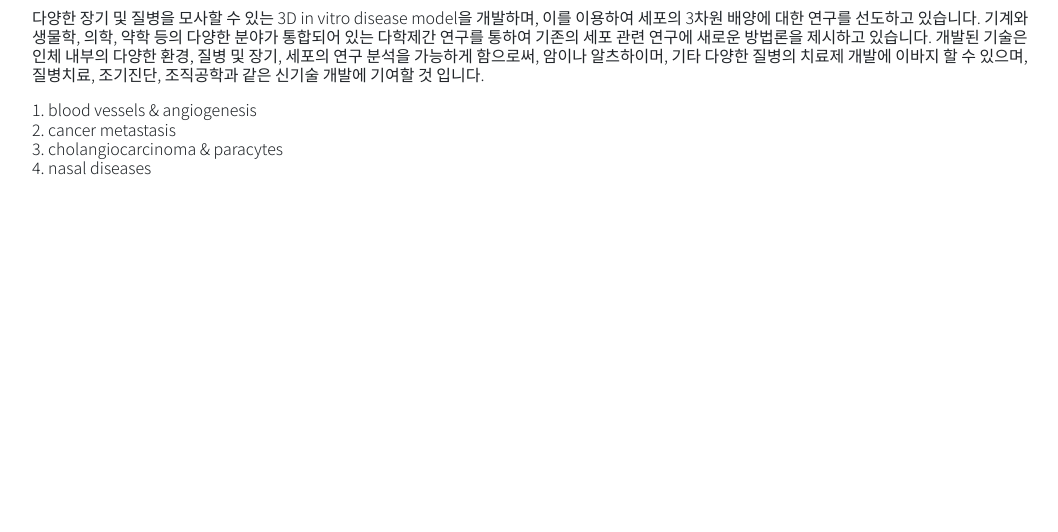
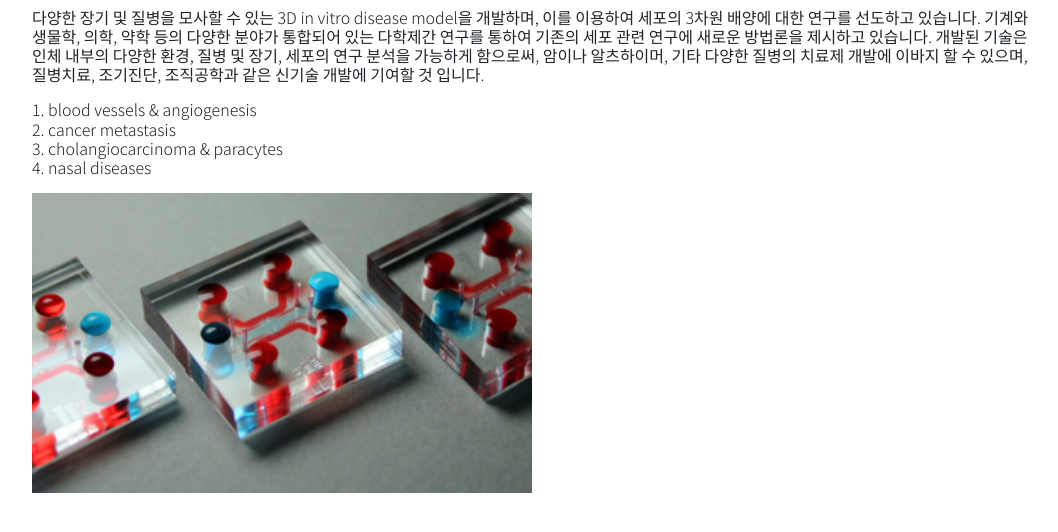
Before and after one commit to jihyuunn/sidlab-2, a Django app: page /projects/1/ in a window 1280 px wide. Shown: the part 154-686 px from the top of the page, without its empty margins (16-1074 px from the left). Run offline with Django 3.2, Linux system fonts and the light colour scheme; data comes from the database, SQL or seed files in the repository; some libraries are stand-ins or nearby versions.

Commit message:
project img

```diff
--- a/blog/templates/blog/projects_detail.html
+++ b/blog/templates/blog/projects_detail.html
@@ -4,5 +4,6 @@
 <div style="width: 1000px;">
     <h3 class="open">{{ project.project_name }}</h3>
     <h6>{{ project.project_text|linebreaks }}</h6>
+    <img src="{{ project.photo.url }}" width="500" height="300" class="project_img">
 </div>
 {% endblock %}
```
